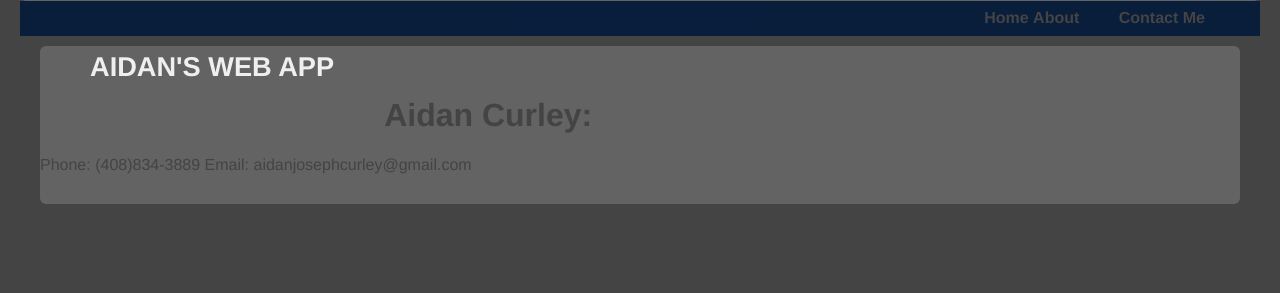
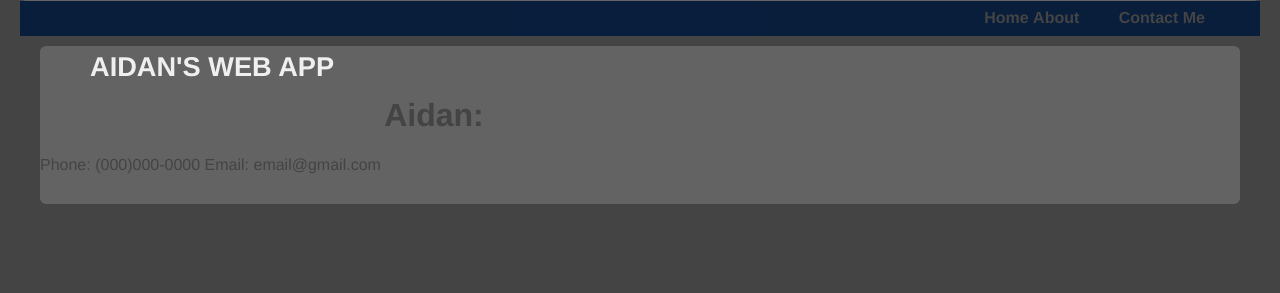
Before and after one commit to AidanJCurley/AJC-Python, a Flask app: page /contact_me/ in a window 1280 px wide. Shown: the part 159-452 px from the top of the page. Run offline with Flask 2, Linux system fonts and the light colour scheme.

Commit message:
Update contact_us.html

```diff
--- a/app/templates/contact_us.html
+++ b/app/templates/contact_us.html
@@ -14,9 +14,9 @@
 {% extends 'layout.html' %}
 {% block content %}
     <div class="contact">
-        <h1>Aidan Curley:</h1>
-    <p1>Phone: (408)834-3889</p1>
-    <p2>Email: aidanjosephcurley@gmail.com</p2>
+        <h1>Aidan:</h1>
+    <p1>Phone: (000)000-0000</p1>
+    <p2>Email: email@gmail.com</p2>
     </div>
 {% endblock %}
 </html>
```
